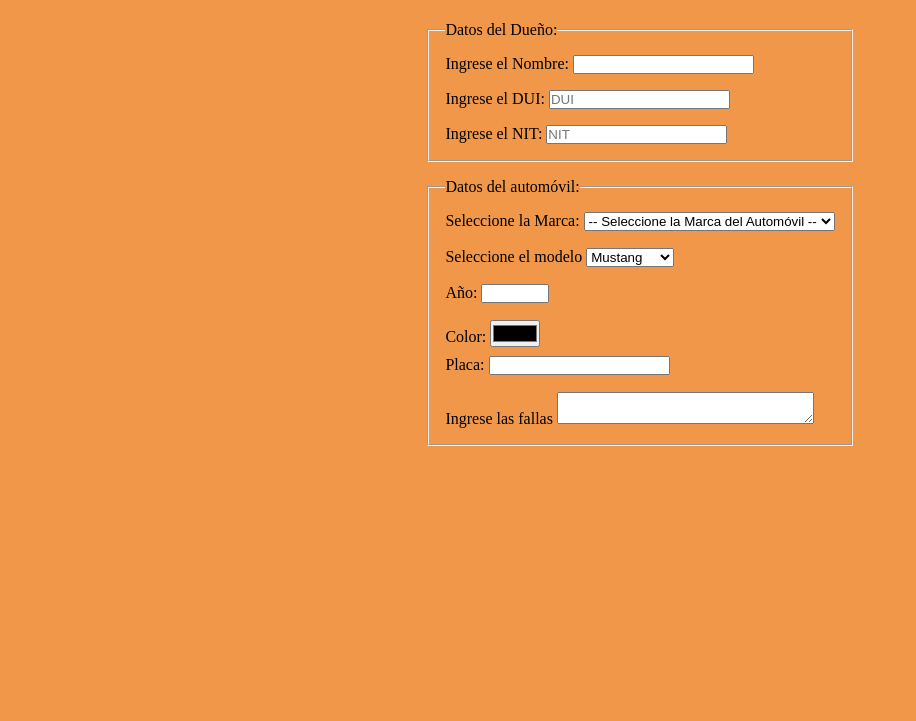
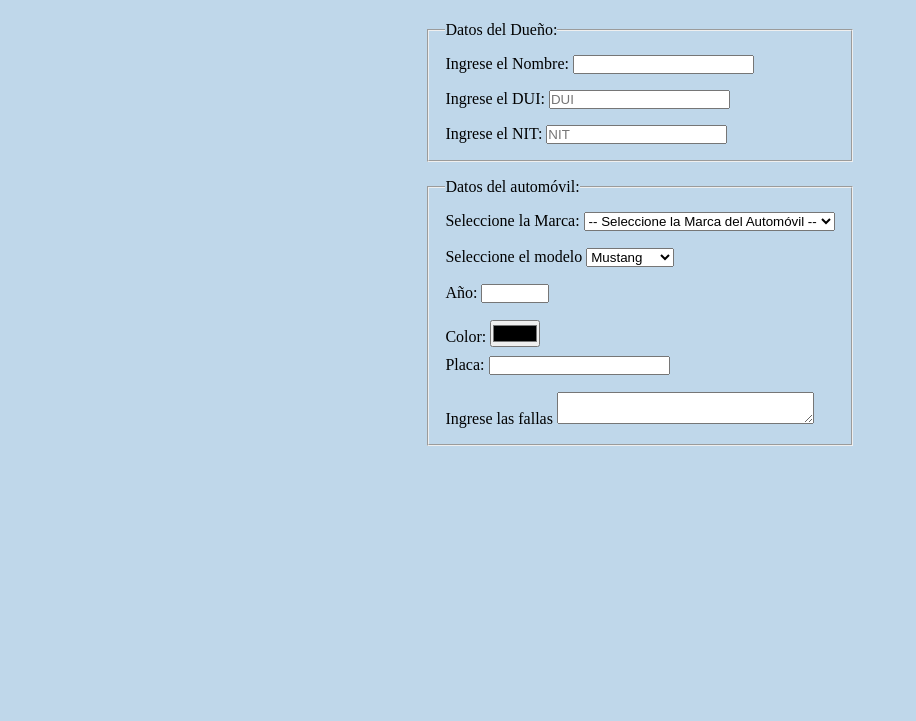
Before and after one commit to Jefferson-Castro23/Taller_PracticoIII, a plain HTML site: page index.html in a window 1280 px wide. Shown: the part 79-800 px from the top of the page, without its empty margins (0-916 px from the left). Drawn offline with Linux system fonts and the light colour scheme.

Commit message:
Update style.css

```diff
--- a/css/style.css
+++ b/css/style.css
@@ -5,7 +5,7 @@
 }
 
 body {
-  background: #f0974a;
+  background: #bfd7ea;
 }
 
 .form {
```
